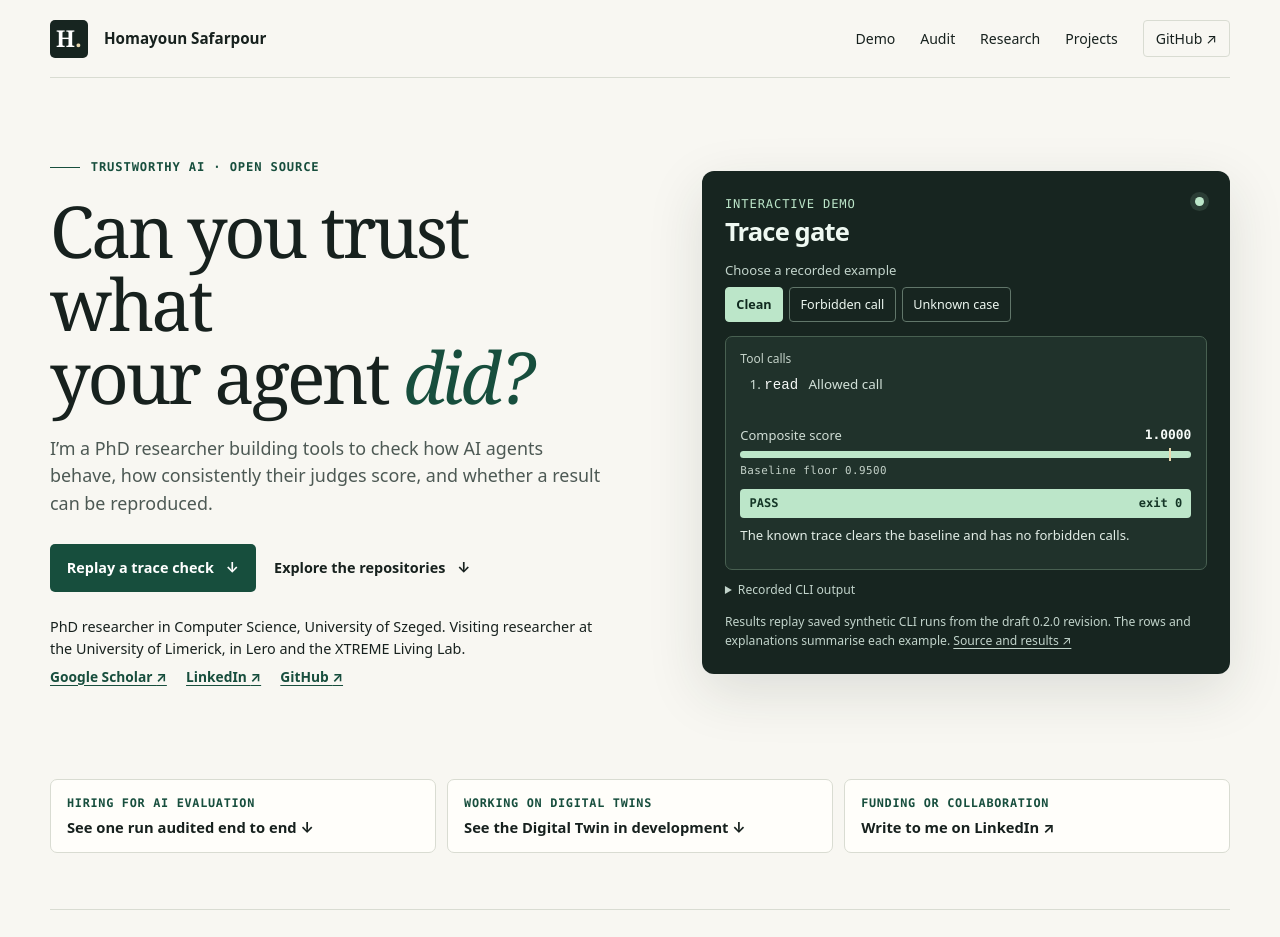
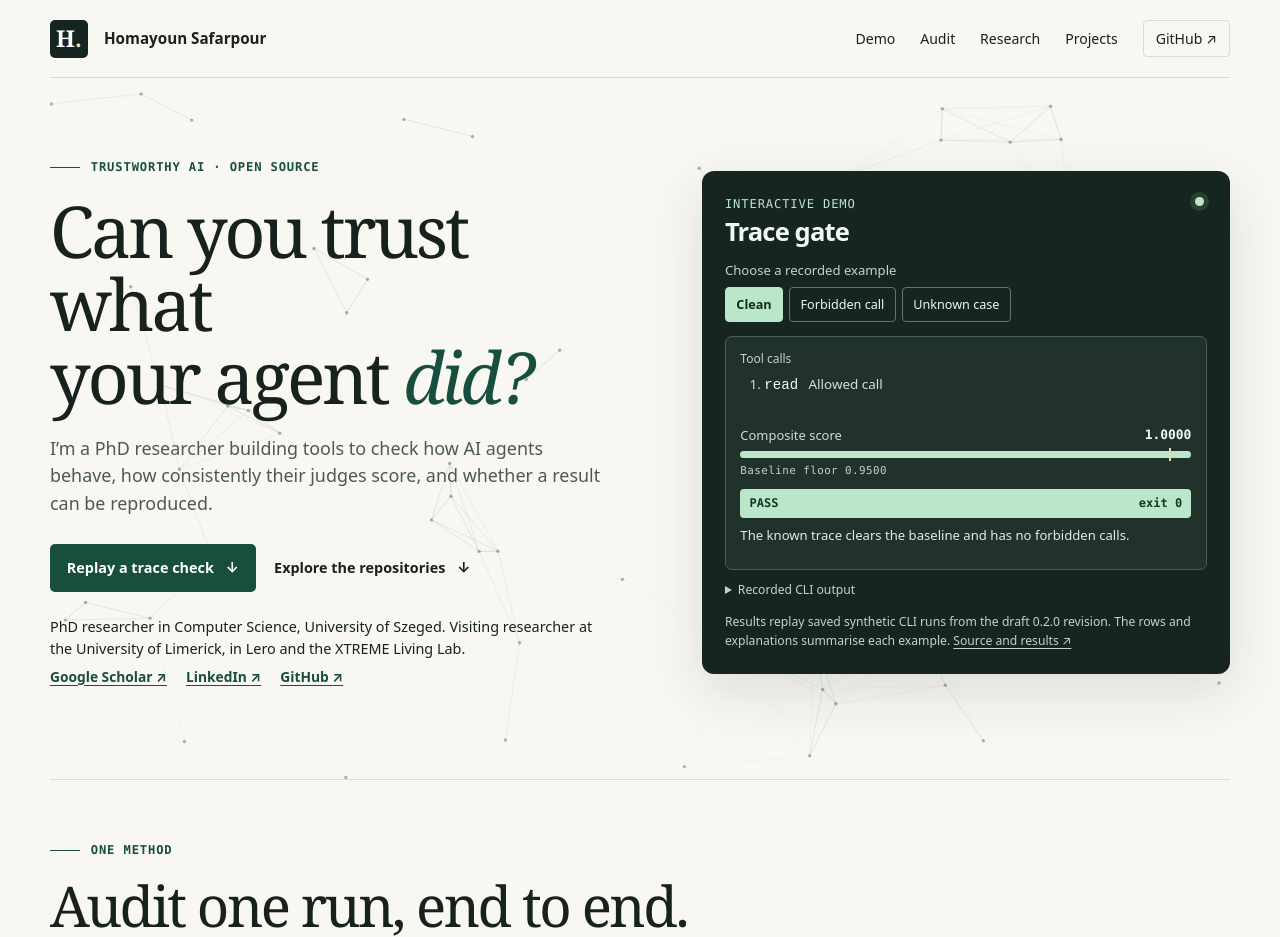
Before and after one commit to homayoun-safarpour/homayoun-safarpour.github.io, a plain HTML site: page index.html in a window 1280 px wide. Shown: the top 937 px of the page. Drawn offline with Linux system fonts and the light colour scheme.

Commit message:
New twin picture with only the twin and the sign, a moving network behind the first screen, motion polish; remove the visitor paths

```diff
--- a/index.html
+++ b/index.html
@@ -24,6 +24,7 @@
 </header>
 <main id="main">
   <section class="hero wrap" aria-labelledby="intro">
+    <canvas class="net" id="net" aria-hidden="true"></canvas>
     <div class="intro">
       <p class="eyebrow"><span class="rule" aria-hidden="true"></span> Trustworthy AI · Open source</p>
       <h1 id="intro">Can you trust what<br class="desktop"> your agent <em>did?</em></h1>
@@ -57,12 +58,6 @@
       <noscript><p class="demo-foot">The clean replay is shown. Enable JavaScript to explore the other examples.</p></noscript>
     </section>
   </section>
-
-  <nav class="paths wrap" aria-label="Where to start">
-    <a href="#audit"><span class="paths-who">Hiring for AI evaluation</span><span class="paths-go">See one run audited end to end <span aria-hidden="true">↓</span></span></a>
-    <a href="#twin"><span class="paths-who">Working on digital twins</span><span class="paths-go">See the Digital Twin in development <span aria-hidden="true">↓</span></span></a>
-    <a href="https://www.linkedin.com/in/homayoun-safarpour"><span class="paths-who">Funding or collaboration</span><span class="paths-go">Write to me on LinkedIn <span aria-hidden="true">↗</span></span></a>
-  </nav>
 
   <section class="audit wrap" id="audit" aria-labelledby="audit-title">
     <p class="eyebrow"><span class="rule" aria-hidden="true"></span> One method</p>
@@ -103,7 +98,7 @@
     </div>
     <article class="twin" id="twin">
       <div class="twin-top">
-        <figure><img src="twin-lab.jpg" width="960" height="540" loading="lazy" alt="A computer-generated likeness of Homayoun Safarpour, in front of a blue lab wall"><figcaption>Digital Twin</figcaption></figure>
+        <figure><img src="twin-wall.jpg" width="1120" height="630" loading="lazy" alt="A computer-generated likeness of Homayoun Safarpour, in front of a dark wall under a neon sign that reads Keep it Real"><figcaption>Digital Twin</figcaption></figure>
         <div>
           <p class="twin-tag">In development · private project</p>
           <h3>A Digital Twin you can talk to.</h3>
--- a/site.js
+++ b/site.js
@@ -60,7 +60,7 @@ if (demo) {
     fill.style.width = "0%";
     pick("verdict-strip").classList.add("arrive");
     requestAnimationFrame(() => requestAnimationFrame(() => {
-      fill.style.transition = "width .9s ease-out";
+      fill.style.transition = "width .9s cubic-bezier(.23,1,.32,1)";
       fill.style.width = target;
       setTimeout(() => { fill.style.transition = ""; }, 1000);
     }));
@@ -95,10 +95,10 @@ function filterProjects(animate) {
       const now = card.getBoundingClientRect();
       const was = before.get(card);
       if (!was) {
-        card.animate([{ opacity: 0, transform: "scale(.97)" }, { opacity: 1, transform: "none" }], { duration: 220, easing: "ease-out" });
+        card.animate([{ opacity: 0, transform: "scale(.97)" }, { opacity: 1, transform: "none" }], { duration: 220, easing: "cubic-bezier(.23,1,.32,1)" });
       } else if (was.left !== now.left || was.top !== now.top) {
         card.animate([{ transform: "translate(" + (was.left - now.left) + "px," + (was.top - now.top) + "px)" }, { transform: "none" }],
-          { duration: 260, easing: "ease-out" });
+          { duration: 260, easing: "cubic-bezier(.77,0,.175,1)" });
       }
     });
   }
@@ -263,3 +263,100 @@ if (canWatch && !reduce.matches) {
     sectionWatch.observe(section);
   });
 }
+
+const net = pick("net");
+if (net && net.getContext) {
+  const ctx = net.getContext("2d");
+  const hero = net.parentElement;
+  let points = [];
+  let wide = 0;
+  let high = 0;
+  let frame = 0;
+  let running = false;
+  let pointer = null;
+  let aim = null;
+  const size = () => {
+    const box = hero.getBoundingClientRect();
+    const ratio = Math.min(window.devicePixelRatio || 1, 2);
+    wide = box.width;
+    high = box.height;
+    net.width = Math.round(wide * ratio);
+    net.height = Math.round(high * ratio);
+    ctx.setTransform(ratio, 0, 0, ratio, 0, 0);
+    const count = Math.max(18, Math.min(80, Math.round((wide * high) / 14000)));
+    points = Array.from({ length: count }, () => ({
+      x: Math.random() * wide,
+      y: Math.random() * high,
+      vx: (Math.random() - 0.5) * 0.22,
+      vy: (Math.random() - 0.5) * 0.22,
+    }));
+  };
+  const line = (a, b, colour) => {
+    ctx.strokeStyle = colour;
+    ctx.beginPath();
+    ctx.moveTo(a.x, a.y);
+    ctx.lineTo(b.x, b.y);
+    ctx.stroke();
+  };
+  const draw = () => {
+    ctx.clearRect(0, 0, wide, high);
+    ctx.lineWidth = 1;
+    if (aim) {
+      pointer = pointer ? { x: pointer.x + (aim.x - pointer.x) * 0.12, y: pointer.y + (aim.y - pointer.y) * 0.12 } : { ...aim };
+    } else {
+      pointer = null;
+    }
+    for (const p of points) {
+      p.x += p.vx;
+      p.y += p.vy;
+      if (p.x < 0 || p.x > wide) p.vx *= -1;
+      if (p.y < 0 || p.y > high) p.vy *= -1;
+    }
+    for (let i = 0; i < points.length; i += 1) {
+      const a = points[i];
+      for (let j = i + 1; j < points.length; j += 1) {
+        const b = points[j];
+        const gap = Math.hypot(a.x - b.x, a.y - b.y);
+        if (gap < 150) line(a, b, "rgba(23,78,61," + (0.17 * (1 - gap / 150)).toFixed(3) + ")");
+      }
+      if (pointer) {
+        const gap = Math.hypot(a.x - pointer.x, a.y - pointer.y);
+        if (gap < 190) line(a, pointer, "rgba(173,116,13," + (0.4 * (1 - gap / 190)).toFixed(3) + ")");
+      }
+      ctx.fillStyle = "rgba(23,78,61,.38)";
+      ctx.beginPath();
+      ctx.arc(a.x, a.y, 1.7, 0, Math.PI * 2);
+      ctx.fill();
+    }
+  };
+  const loop = () => {
+    draw();
+    frame = requestAnimationFrame(loop);
+  };
+  const start = () => {
+    if (running || reduce.matches) return;
+    running = true;
+    frame = requestAnimationFrame(loop);
+  };
+  const stop = () => {
+    running = false;
+    cancelAnimationFrame(frame);
+  };
+  size();
+  draw();
+  if (!reduce.matches) {
+    start();
+    if (canWatch) new IntersectionObserver((entries) => (entries[0].isIntersecting ? start() : stop())).observe(hero);
+    document.addEventListener("visibilitychange", () => (document.hidden ? stop() : start()));
+    hero.addEventListener("pointermove", (event) => {
+      const box = hero.getBoundingClientRect();
+      aim = { x: event.clientX - box.left, y: event.clientY - box.top };
+    });
+    hero.addEventListener("pointerleave", () => { aim = null; });
+  }
+  let resizeTimer = 0;
+  window.addEventListener("resize", () => {
+    clearTimeout(resizeTimer);
+    resizeTimer = setTimeout(() => { size(); draw(); }, 150);
+  });
+}
--- a/style.css
+++ b/style.css
@@ -1,4 +1,4 @@
-:root{--ink:#17211e;--muted:#4d5954;--paper:#f8f7f2;--card:#fffefa;--hair:#d9dcd2;--green:#174e3d;--mint:#bce6c9;--dark:#172520;--panel:#20322b;--warm:#eadab0;--mono:Consolas,ui-monospace,monospace;--serif:Georgia,"Times New Roman",serif}
+:root{--ease-out:cubic-bezier(.23,1,.32,1);--ease-in-out:cubic-bezier(.77,0,.175,1);--ink:#17211e;--muted:#4d5954;--paper:#f8f7f2;--card:#fffefa;--hair:#d9dcd2;--green:#174e3d;--mint:#bce6c9;--dark:#172520;--panel:#20322b;--warm:#eadab0;--mono:Consolas,ui-monospace,monospace;--serif:Georgia,"Times New Roman",serif}
 *,*::before,*::after{box-sizing:border-box}
 [hidden]{display:none!important}
 html{scroll-behavior:smooth;scroll-padding-top:1.5rem}
@@ -89,7 +89,7 @@ h1 em{color:var(--green);font-weight:400}
 .gate.pass .gate-frame{stroke:var(--green)}.gate.pass .gate-fill{fill:#bce6c970}.gate.pass .gate-word{fill:var(--green)}
 .gate.fail .gate-frame{stroke:var(--warn)}.gate.fail .gate-fill{fill:#f5d6b2b0}.gate.fail .gate-word{fill:var(--warn)}
 .gate.error .gate-frame{stroke:var(--ink);stroke-dasharray:9 9}.gate.error .gate-word{fill:var(--ink)}
-.token{transition:transform .42s ease-in-out}.token.jump{transition:none}
+.token{transition:transform .42s var(--ease-in-out)}.token.jump{transition:none}
 .token-dot{fill:var(--ink)}.token-halo{fill:#17211e22}
 .token.good .token-dot{fill:var(--green)}.token.good .token-halo{fill:#174e3d33}
 .token.hold .token-dot{fill:var(--warn)}.token.hold .token-halo{fill:#a35a1733}
@@ -134,11 +134,6 @@ h1 em{color:var(--green);font-weight:400}
 .twin ul{margin:0;padding-left:1.1rem;font-size:.87rem;color:var(--muted)}
 .twin li+li{margin-top:.2rem}
 @media(max-width:770px){.twin-top{grid-template-columns:1fr;gap:1rem}.twin-lists{grid-template-columns:1fr}}
-.paths{display:grid;grid-template-columns:repeat(3,minmax(0,1fr));gap:.7rem;padding-bottom:56px}
-.paths a{display:block;text-decoration:none;padding:.85rem 1rem;background:var(--card);border:1px solid var(--hair);border-radius:7px}
-.paths a:hover{border-color:#83998b}
-.paths-who{display:block;font-family:var(--mono);font-size:.74rem;letter-spacing:.06em;text-transform:uppercase;color:var(--green);font-weight:700;margin-bottom:.25rem}
-.paths-go{display:block;font-size:.92rem;font-weight:650}
 .twin-numbers{display:grid;grid-template-columns:repeat(3,minmax(0,1fr));gap:.7rem;margin:0 0 1rem}
 .twin-numbers div{border-top:2px solid var(--green);padding-top:.55rem}
 .twin-numbers dt{font-family:var(--serif);font-size:clamp(1.7rem,2.8vw,2.3rem);line-height:1;letter-spacing:-.03em;color:var(--green)}
@@ -148,7 +143,13 @@ h1 em{color:var(--green);font-weight:400}
 .twin-steps li::before{content:"0" counter(step);display:block;font-family:var(--mono);font-size:.72rem;letter-spacing:.07em;color:var(--green);margin-bottom:.15rem}
 .twin-steps strong{color:var(--ink)}
 .twin-trust{margin:1rem 0 0;padding-top:.8rem;border-top:1px solid var(--hair);font-size:.86rem;color:var(--muted)}
-@media(max-width:770px){.paths,.twin-numbers,.twin-steps{grid-template-columns:1fr}.paths{padding-bottom:40px}}
+@media(max-width:770px){.twin-numbers,.twin-steps{grid-template-columns:1fr}}
+.hero{position:relative}
+.net{position:absolute;inset:0;width:100%;height:100%;z-index:0;pointer-events:none}
+.hero>.intro,.hero>.demo{position:relative;z-index:1}
+.primary,.chips button,.cases span,.replay,.switch-track,.paths a,.github{transition:transform 160ms var(--ease-out),background-color .15s,color .15s,border-color .15s}
+.primary:active,.chips button:active,.replay:active,.github:active{transform:scale(.97)}
+.cases label:active span,.switch:active .switch-track{transform:scale(.97)}
 .work{border-top:1px solid var(--hair);padding-block:61px 80px}
 .work h2,.workflow h2{font-size:clamp(2.4rem,4.4vw,4rem);margin-bottom:1.35rem}
 .filters{display:flex;align-items:end;justify-content:space-between;gap:.65rem 1rem;flex-wrap:wrap}
@@ -178,9 +179,13 @@ h1 em{color:var(--green);font-weight:400}
 @media(max-width:1050px){.desktop{display:none}.hero{gap:4%;padding-block:66px}.grid article{min-height:10rem}}
 @media(max-width:770px){.wrap{width:calc(100% - 36px)}.hero,.workflow-layout{grid-template-columns:1fr;gap:1.4rem}.hero{padding-block:48px 52px}.work{padding-block:42px 52px}.grid{grid-template-columns:repeat(2,minmax(0,1fr))}.mast nav{gap:.7rem}.workflow-layout{padding-block:46px}}
 @media(max-width:475px){.mast{min-height:66px}.brand,.mast nav{gap:.45rem}.brand{font-size:.81rem}.mark{width:31px;height:31px;font-size:1.2rem}.mast nav{font-size:.75rem}.github{padding:.3rem .42rem}.grid{grid-template-columns:1fr}.grid article{min-height:0}.demo{padding:1rem}.search{width:100%}}
-.reveal{opacity:0;transform:translateY(16px);transition:opacity .55s ease-out,transform .55s ease-out}
+.reveal{opacity:0;transform:translateY(16px);transition:opacity .5s var(--ease-out),transform .5s var(--ease-out)}
+.reveal .facts article{opacity:0;transform:translateY(10px);transition:opacity .45s var(--ease-out),transform .45s var(--ease-out)}
+.reveal.in .facts article{opacity:1;transform:none}
+.reveal.in .facts article:nth-child(2){transition-delay:60ms}
+.reveal.in .facts article:nth-child(3){transition-delay:110ms}
 .reveal.in{opacity:1;transform:none}
 @media print{.reveal{opacity:1;transform:none}}
-.verdict.arrive{animation:arrive .45s ease-out .75s both}
+.verdict.arrive{animation:arrive .45s var(--ease-out) .75s both}
 @keyframes arrive{from{opacity:0;transform:translateY(5px)}to{opacity:1;transform:none}}
 @media(prefers-reduced-motion:reduce){html{scroll-behavior:auto}*,*::before,*::after{transition:none!important;animation:none!important}.reveal{opacity:1;transform:none}}
```
Also changed, not shown: twin-lab.jpg (deleted), twin-wall.jpg (added).
